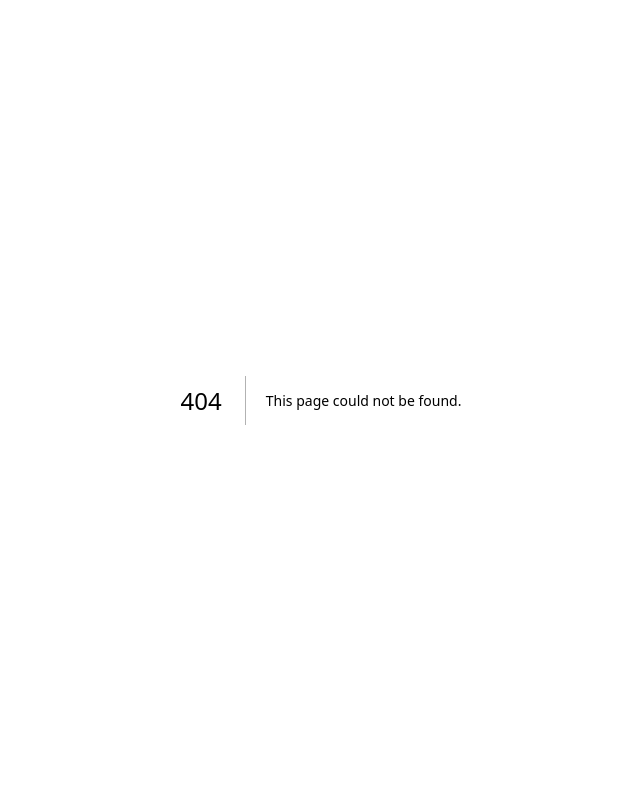
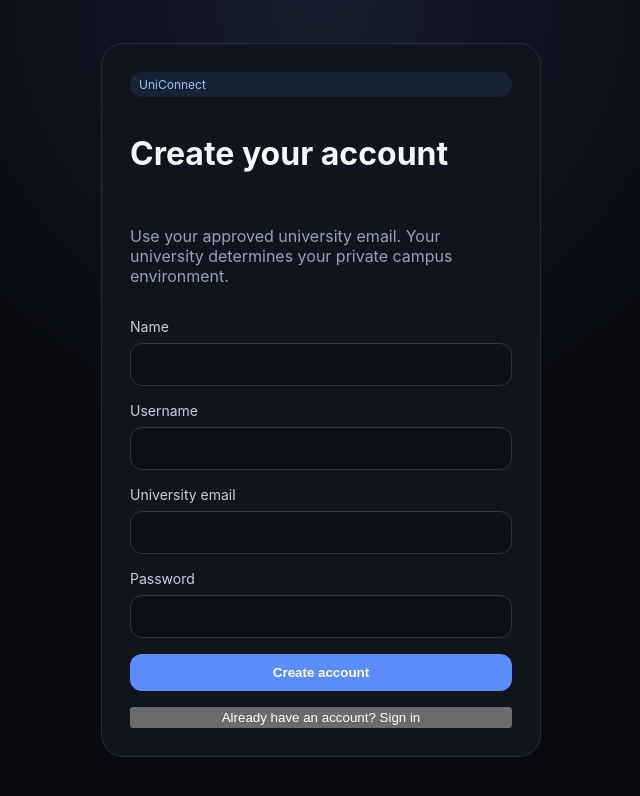
Before and after one commit to Aamilsamsung/UniConnect, a Next.js app in the folder apps/web/: page /register in a window 1280 px wide. Before the commit this address had no page. Shown: the top 796 px of the page, without its empty margins (319-959 px from the left). Built offline with nearby package versions, Linux system fonts and the light colour scheme; no server answers.

Commit message:
Add registration page

```diff
--- /dev/null
+++ b/apps/web/app/register/page.tsx
@@ -0,0 +1,47 @@
+'use client';
+
+import { FormEvent, useState } from 'react';
+import { useRouter } from 'next/navigation';
+
+const API = process.env.NEXT_PUBLIC_API_URL || 'http://localhost:4000';
+
+export default function RegisterPage() {
+  const router = useRouter();
+  const [form, setForm] = useState({ name:'', username:'', email:'', password:'' });
+  const [error, setError] = useState('');
+  const [busy, setBusy] = useState(false);
+  const [done, setDone] = useState(false);
+
+  async function submit(event: FormEvent) {
+    event.preventDefault();
+    setBusy(true); setError('');
+    try {
+      const response = await fetch(`${API}/auth/register`, {
+        method:'POST', headers:{'content-type':'application/json'}, body:JSON.stringify(form)
+      });
+      const data = await response.json();
+      if (!response.ok) throw new Error(Array.isArray(data.message) ? data.message.join(', ') : data.message || 'Registration failed.');
+      setDone(true);
+    } catch (err) {
+      setError(err instanceof Error ? err.message : 'Registration failed.');
+    } finally { setBusy(false); }
+  }
+
+  if (done) return <main className="authWrap"><section className="authCard">
+    <span className="badge">UniConnect</span><h1>Check your university email</h1>
+    <p className="muted">Your account was created. Open the verification email we sent you, then sign in.</p>
+    <button className="primary" onClick={()=>router.push('/login')}>Go to sign in</button>
+  </section></main>;
+
+  return <main className="authWrap"><form className="authCard" onSubmit={submit}>
+    <span className="badge">UniConnect</span><h1>Create your account</h1>
+    <p className="muted">Use your approved university email. Your university determines your private campus environment.</p>
+    <label>Name<input value={form.name} onChange={e=>setForm({...form,name:e.target.value})} required /></label>
+    <label>Username<input value={form.username} onChange={e=>setForm({...form,username:e.target.value})} minLength={3} required /></label>
+    <label>University email<input type="email" value={form.email} onChange={e=>setForm({...form,email:e.target.value})} required /></label>
+    <label>Password<input type="password" value={form.password} onChange={e=>setForm({...form,password:e.target.value})} minLength={8} required /></label>
+    {error && <p className="error">{error}</p>}
+    <button className="primary" disabled={busy}>{busy ? 'Creating account…' : 'Create account'}</button>
+    <button type="button" className="linkButton" onClick={()=>router.push('/login')}>Already have an account? Sign in</button>
+  </form></main>;
+}
```
